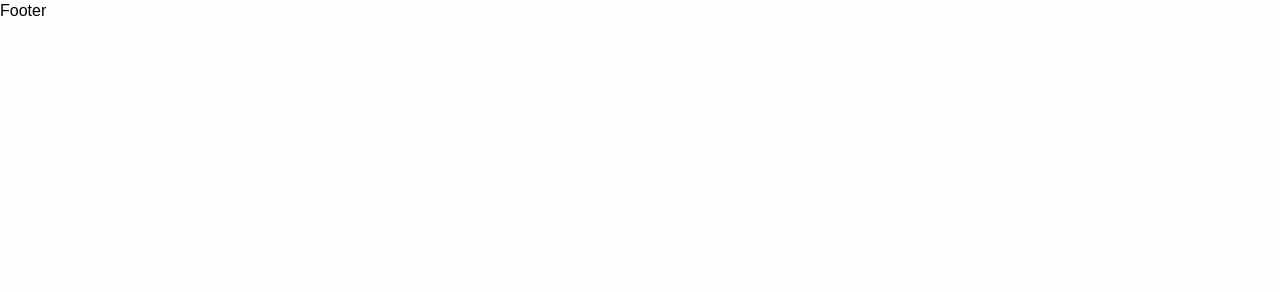
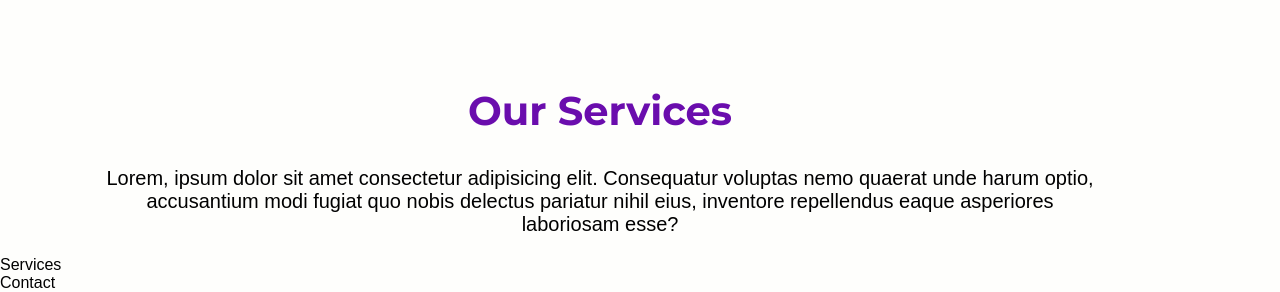
Before and after one commit to Jiwemoyo/OvenCode, a React (Vite) app: page / in a window 1280 px wide. Shown: the part 530-822 px from the top of the page. Before the commit the page ends 800 px from the top, so only its background shows below. Built offline with nearby package versions, Linux system fonts and the light colour scheme; a web font is replaced by a local one.

Commit message:
about sin terminar

```diff
--- a/src/App.jsx
+++ b/src/App.jsx
@@ -4,6 +4,7 @@ import { Services } from './components/Services'
 import { Contact } from './components/Contact'
 import { Footer } from './components/Footer'
 import { Header } from './components/Header'
+import { About } from './components/About'
 
 
 export const App = () => {
@@ -11,6 +12,7 @@ export const App = () => {
     <>
     <Header/>
     <Hero/>
+    <About/>
     <Services/>
     <Contact/>
     <Footer/>
--- a/src/assets/styles/main.css
+++ b/src/assets/styles/main.css
@@ -99,3 +99,38 @@
   font-family: "Hindi Madurai",sans-serif;
   font-size: 1.5rem;
 }
+
+
+.article{
+  margin-top: 100px;
+  padding: 20px 100px;
+}
+
+#about{
+  display: flex;
+  align-items: center;
+  justify-content: center;
+  gap: 20rem;
+  margin-bottom: 100px;
+}
+
+#about i{
+  font-size: 200px;
+  color: #6A0DAD;
+}
+
+.about-content{
+  width: 1000px;
+  text-align: center;
+}
+
+.about-content h2{
+  font-size: 40px;
+  color: #6A0DAD;
+  margin-bottom: 32px;
+}
+
+.about-content p{
+  font-size: 20px;
+  font-family: 'Hindi Madurai',sans-serif;
+}
--- /dev/null
+++ b/src/components/About.jsx
@@ -0,0 +1,18 @@
+import React from 'react'
+
+export const About = () => {
+    return (
+        <div className='article'>
+            <section className='about'>
+                <i className='fas fa-users'></i>
+                <div className="about-content">
+                    <h2 className="titleAbout">Our Services</h2>
+                    <p>
+                        Lorem, ipsum dolor sit amet consectetur adipisicing elit. Consequatur voluptas nemo quaerat unde harum optio, accusantium modi fugiat quo nobis delectus pariatur nihil eius, inventore repellendus eaque asperiores laboriosam esse?
+                    </p>
+                </div>
+            </section>
+
+        </div>
+    )
+}
```
